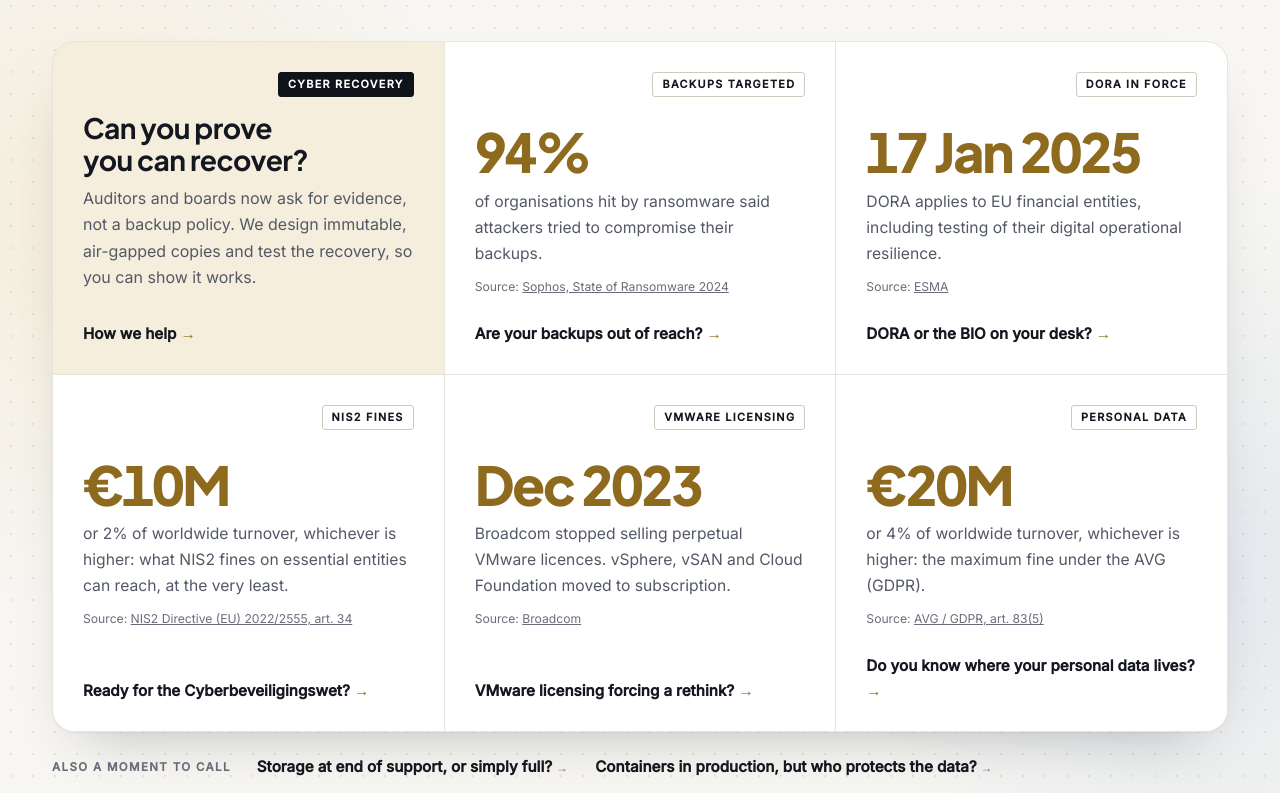
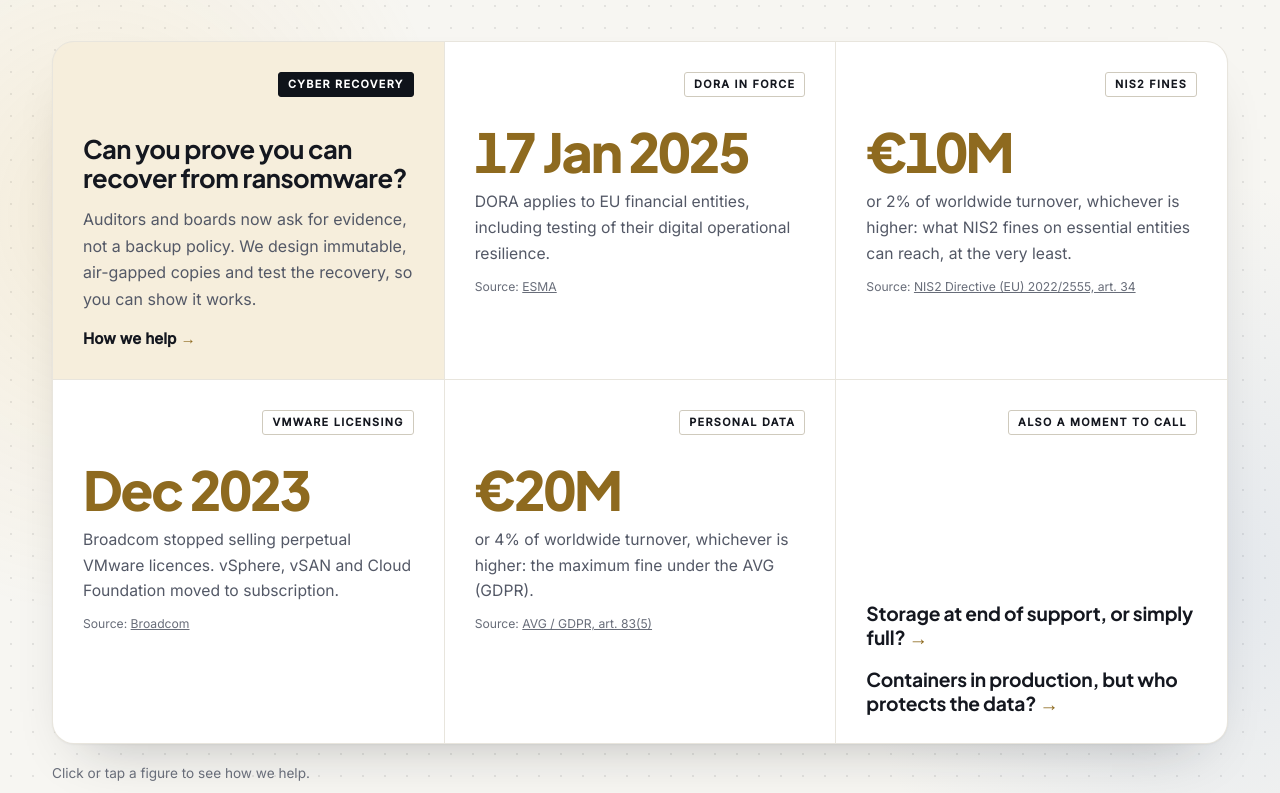
Before and after one commit to FrenckGyamfi/FrenckGyamfi, an Astro site in the folder website/: page / in a window 1280 px wide. Shown: the part 1347-2140 px from the top of the page. Built offline with nearby package versions, Linux system fonts and the light colour scheme; Astro itself is replaced by a stand-in of ours; animation ran at ten frames a second.

Commit message:
When to call us: tiles unfold their title and answer on click, like Rubrik
Every tile shows a sourced figure; clicking one tints it and swaps the figure for
the challenge question, explanation and link. Storage and containers move into a
sixth tile. The site script is now always inlined so the page keeps working from
disk and from a subfolder.

Co-Authored-By: Claude Opus 5.5 <noreply@anthropic.com>
Claude-Session: https://claude.ai/code/session_01RDboWy3qHDF1wzNq4jY69M

```diff
--- a/website/src/data/content.json
+++ b/website/src/data/content.json
@@ -60,21 +60,15 @@
     "eyebrow": "Challenges we solve",
     "title": "When to call us<span class=\"hl\">.</span>",
     "intro": "Resilience isn't optional anymore. When one of these is on your desk, that is the moment to call. They are the questions we hear most from infrastructure managers, architects and CISOs.",
-    "feature": {
-      "tag": "Cyber recovery",
-      "title": "Can you prove you can recover?",
-      "text": "Auditors and boards now ask for evidence, not a backup policy. We design immutable, air-gapped copies and test the recovery, so you can show it works.",
-      "href": "#svc-backup",
-      "link": "How we help"
-    },
     "stats": [
       {
-        "tag": "Backups targeted",
+        "tag": "Cyber recovery",
         "figure": "94%",
         "caption": "of organisations hit by ransomware said attackers tried to compromise their backups.",
         "source": "Sophos, State of Ransomware 2024",
         "sourceUrl": "https://www.sophos.com/en-us/press/press-releases/2024/04/ransomware-payments-increase-500-last-year-finds-sophos-state",
-        "question": "Are your backups out of reach?",
+        "title": "Can you prove you can recover from ransomware?",
+        "text": "Auditors and boards now ask for evidence, not a backup policy. We design immutable, air-gapped copies and test the recovery, so you can show it works.",
         "href": "#svc-backup"
       },
       {
@@ -83,7 +77,8 @@
         "caption": "DORA applies to EU financial entities, including testing of their digital operational resilience.",
         "source": "ESMA",
         "sourceUrl": "https://www.esma.europa.eu/digital-operational-resilience-act-dora",
-        "question": "DORA or the BIO on your desk?",
+        "title": "DORA or the BIO on your desk?",
+        "text": "Financial entities must comply with DORA since January 2025, and government works to the BIO. We turn those requirements into concrete resilience and recovery measures.",
         "href": "#first-engagement"
       },
       {
@@ -92,7 +87,8 @@
         "caption": "or 2% of worldwide turnover, whichever is higher: what NIS2 fines on essential entities can reach, at the very least.",
         "source": "NIS2 Directive (EU) 2022/2555, art. 34",
         "sourceUrl": "https://eur-lex.europa.eu/eli/dir/2022/2555/oj",
-        "question": "Ready for the Cyberbeveiligingswet?",
+        "title": "Ready for the Cyberbeveiligingswet?",
+        "text": "NIS2 comes into Dutch law through the Cyberbeveiligingswet. We turn its requirements into concrete resilience and recovery measures, starting with the systems you cannot do without.",
         "href": "#first-engagement"
       },
       {
@@ -101,7 +97,8 @@
         "caption": "Broadcom stopped selling perpetual VMware licences. vSphere, vSAN and Cloud Foundation moved to subscription.",
         "source": "Broadcom",
         "sourceUrl": "https://news.broadcom.com/news/vmware-by-broadcom-business-transformation",
-        "question": "VMware licensing forcing a rethink?",
+        "title": "VMware licensing forcing a rethink?",
+        "text": "Since the Broadcom acquisition many organisations face new VMware licensing and higher costs. We map your options: right-size, move to VMware Cloud Foundation, or shift workloads to Hyper-V or the cloud.",
         "href": "#svc-virt"
       },
       {
@@ -110,11 +107,11 @@
         "caption": "or 4% of worldwide turnover, whichever is higher: the maximum fine under the AVG (GDPR).",
         "source": "AVG / GDPR, art. 83(5)",
         "sourceUrl": "https://eur-lex.europa.eu/eli/reg/2016/679/oj",
-        "question": "Do you know where your personal data lives?",
+        "title": "Do you know where your personal data lives?",
+        "text": "BSN numbers, HR files and medical records end up spread across shares and backups. We find, classify and protect them under the AVG (GDPR).",
         "href": "#svc-cleanup"
       }
     ],
-    "alsoLabel": "Also a moment to call",
     "also": [
       {
         "question": "Storage at end of support, or simply full?",
@@ -124,7 +121,10 @@
         "question": "Containers in production, but who protects the data?",
         "href": "#svc-k8s"
       }
-    ]
+    ],
+    "link": "How we help",
+    "hint": "Click or tap a figure to see how we help.",
+    "alsoTag": "Also a moment to call"
   },
   "offer": {
     "eyebrow": "Your first engagement",
--- a/website/src/layouts/Base.astro
+++ b/website/src/layouts/Base.astro
@@ -3,6 +3,7 @@ import '../styles/global.css';
 import content from '../data/content.json';
 import Header from '../components/Header.astro';
 import Footer from '../components/Footer.astro';
+import siteJs from '../scripts/site.js?raw';
 
 interface Props { title?: string; description?: string; path?: string; noindex?: boolean; }
 const { meta } = content;
@@ -13,6 +14,7 @@ const url = meta.url + path;
 <html lang="en">
 <head>
   <meta charset="utf-8">
+  <script is:inline>document.documentElement.classList.add('js')</script>
   <meta name="viewport" content="width=device-width, initial-scale=1, viewport-fit=cover">
   <title>{title}</title>
   <meta name="description" content={description}>
@@ -51,6 +53,6 @@ const url = meta.url + path;
   </main>
   <Footer />
   <a class="to-top" href="#top" aria-label="Back to top"><svg viewBox="0 0 18 18" fill="none" stroke-width="2"><path d="M9 15V3M4 8l5-5 5 5"/></svg></a>
-  <script src="../scripts/site.js"></script>
+  <script is:inline set:html={siteJs} />
 </body>
 </html>
--- a/website/src/pages/index.astro
+++ b/website/src/pages/index.astro
@@ -30,23 +30,33 @@ const { hero, challenges, offer, services, sectors, platforms, method, faq, cont
     <div class="wrap">
       <Head {...challenges} />
       <div class="whynow">
-        <a class="wn-tile wn-feature" href={challenges.feature.href}>
-          <span class="wn-tag solid">{challenges.feature.tag}</span>
-          <h3>{challenges.feature.title}</h3>
-          <p>{challenges.feature.text}</p>
-          <span class="wn-link">{challenges.feature.link} <span aria-hidden="true">→</span></span>
-        </a>
-        {challenges.stats.map((t) => (
-          <div class="wn-tile">
+        {challenges.stats.map((t, i) => (
+          <div class:list={['wn-tile', 'wn-fold', { open: i === 0 }]}>
             <span class="wn-tag">{t.tag}</span>
-            <p class="wn-figure">{t.figure}</p>
-            <p class="wn-caption">{t.caption}</p>
-            <p class="wn-source">Source: <a href={t.sourceUrl} target="_blank" rel="noopener">{t.source}</a></p>
-            <a class="wn-link" href={t.href}>{t.question} <span aria-hidden="true">→</span></a>
+            <div class="wn-body">
+              <div class="wn-stat">
+                <p class="wn-figure">{t.figure}</p>
+                <p class="wn-caption">{t.caption}</p>
+                <p class="wn-source">Source: <a href={t.sourceUrl} target="_blank" rel="noopener">{t.source}</a></p>
+              </div>
+              <div class="wn-open">
+                <h3 class="wn-q"><button type="button" class="wn-toggle" aria-expanded={i === 0 ? 'true' : 'false'} aria-controls={'wn-p' + i}>{t.title}</button></h3>
+                <div class="wn-panel" id={'wn-p' + i}>
+                  <p>{t.text}</p>
+                  <a class="wn-link" href={t.href}>{challenges.link} <span aria-hidden="true">→</span></a>
+                </div>
+              </div>
+            </div>
           </div>
         ))}
+        <div class="wn-tile wn-more">
+          <span class="wn-tag">{challenges.alsoTag}</span>
+          <div class="wn-more-links">
+            {challenges.also.map((a) => <a href={a.href}>{a.question} <span aria-hidden="true">→</span></a>)}
+          </div>
+        </div>
       </div>
-      <p class="wn-also"><span>{challenges.alsoLabel}</span>{challenges.also.map((a) => <a href={a.href}>{a.question} <span aria-hidden="true">→</span></a>)}</p>
+      <p class="wn-hint">{challenges.hint}</p>
     </div>
   </section>
 
--- a/website/src/styles/global.css
+++ b/website/src/styles/global.css
@@ -139,23 +139,45 @@ h3 { font-weight: 700; letter-spacing: -0.02em; }
 .wn-caption { color: var(--muted); font-size: .98rem; max-width: 26rem; }
 .wn-source { font-size: .76rem; color: var(--dim); }
 .wn-source a { color: inherit; }
-.wn-link { margin-top: auto; padding-top: 14px; font-weight: 600; font-size: .95rem; color: var(--text); text-decoration: none; }
+.wn-link { font-weight: 600; font-size: .95rem; color: var(--text); text-decoration: none; }
 .wn-link span { display: inline-block; color: var(--gold-deep); transition: transform .2s ease; }
-.wn-tile:hover .wn-link span, .wn-link:hover span { transform: translateX(4px); }
 .wn-link:hover { color: var(--gold-deep); }
-.wn-feature { background: #F6EEDC; justify-content: flex-start; }
-.wn-feature:hover { background: #F2E7CF; }
-.wn-feature h3 { margin-top: auto; font-size: clamp(1.5rem, 2.2vw, 1.9rem); line-height: 1.12; }
-.wn-feature p { color: var(--muted); max-width: 26rem; }
-.wn-feature .wn-link { margin-top: 6px; }
-.wn-also { display: flex; flex-wrap: wrap; align-items: center; gap: 10px 26px; margin-top: 22px; font-size: .95rem; }
-.wn-also span:first-child { font: 600 .72rem var(--body); letter-spacing: .12em; text-transform: uppercase; color: var(--dim); }
-.wn-also a { color: var(--text); font-weight: 600; text-decoration: none; }
-.wn-also a span { color: var(--gold-deep); }
-.wn-also a:hover { color: var(--gold-deep); }
-@media (prefers-reduced-motion: reduce) { .wn-tile, .wn-link span { transition: none; } }
+.wn-link:hover span { transform: translateX(4px); }
+/* Rubrik-style tiles: a figure by default; the tile you click becomes the tinted one and unfolds its title and answer */
+.wn-body { display: grid; flex: 1; }
+.wn-stat, .wn-open { grid-area: 1 / 1; display: flex; flex-direction: column; gap: 10px; min-width: 0; }
+.wn-open { justify-content: flex-end; }
+.wn-q { font-size: clamp(1.35rem, 2vw, 1.7rem); line-height: 1.15; max-width: 22rem; margin-bottom: 4px; }
+.wn-toggle { padding: 0; border: 0; background: none; font: inherit; color: inherit; text-align: left; letter-spacing: inherit; }
+.wn-panel { display: flex; flex-direction: column; gap: 14px; }
+.wn-panel p { color: var(--muted); max-width: 26rem; }
+.js .wn-fold { cursor: pointer; }
+.js .wn-fold.open { cursor: auto; background: #F6EEDC; }
+.js .wn-fold:not(.open):hover { background: #FFFCF5; }
+.js .wn-fold:not(.open):hover .wn-figure { color: var(--gold-line); }
+.js .wn-fold.open .wn-tag { background: var(--ink); border-color: var(--ink); color: #FFFFFF; }
+.js .wn-stat, .js .wn-panel { transition: opacity .35s ease, transform .35s cubic-bezier(.2,.7,.2,1), visibility 0s; }
+.js .wn-fold.open .wn-stat { opacity: 0; transform: translateY(-10px); visibility: hidden; transition: opacity .2s ease, transform .2s ease, visibility 0s linear .2s; }
+.js .wn-fold:not(.open) .wn-panel { opacity: 0; transform: translateY(14px); visibility: hidden; transition: opacity .2s ease, transform .2s ease, visibility 0s linear .2s; }
+.js .wn-q { transition: opacity .35s ease .05s, transform .35s cubic-bezier(.2,.7,.2,1) .05s; }
+.js .wn-fold:not(.open) .wn-q { opacity: 0; transform: translateY(14px); }
+.js .wn-fold:not(.open) .wn-toggle { cursor: pointer; }
+.js .wn-toggle:focus-visible { outline: none; }
+.js .wn-fold:has(.wn-toggle:focus-visible) { outline: 2px solid var(--gold-line); outline-offset: -3px; }
+.js .wn-fold:not(.open):has(.wn-toggle:focus-visible) .wn-q { opacity: 1; transform: none; }
+.js .wn-fold:not(.open):has(.wn-toggle:focus-visible) .wn-stat { opacity: .08; }
+html:not(.js) .wn-open { grid-area: 2 / 1; margin-top: 22px; }
+.wn-more { justify-content: space-between; }
+.wn-more-links { display: flex; flex-direction: column; gap: 18px; margin-top: auto; }
+.wn-more-links a { font: 700 1.2rem/1.25 var(--display); letter-spacing: -0.01em; color: var(--text); text-decoration: none; max-width: 22rem; }
+.wn-more-links a span { color: var(--gold-deep); display: inline-block; transition: transform .2s ease; }
+.wn-more-links a:hover { color: var(--gold-deep); }
+.wn-more-links a:hover span { transform: translateX(4px); }
+.wn-hint { margin-top: 18px; font-size: .85rem; color: var(--dim); }
+html:not(.js) .wn-hint { display: none; }
+@media (prefers-reduced-motion: reduce) { .wn-tile, .wn-link span, .js .wn-stat, .js .wn-panel, .js .wn-q { transition: none !important; } }
 @media (max-width: 960px) { .whynow { grid-template-columns: 1fr 1fr; } }
-@media (max-width: 620px) { .whynow { grid-template-columns: 1fr; } .wn-tile { min-height: 0; padding: 24px 22px; } .wn-feature h3 { margin-top: 18px; } }
+@media (max-width: 620px) { .whynow { grid-template-columns: 1fr; } .wn-tile { min-height: 230px; padding: 24px 22px; } }
 
 /* first engagement */
 .offer { display: grid; grid-template-columns: 1.1fr 1fr; gap: clamp(32px, 5vw, 72px); align-items: start; padding: clamp(28px, 5vw, 56px); border-radius: 28px; background: rgba(255,255,255,.045); border: 1px solid rgba(255,255,255,.12); box-shadow: 0 40px 90px -50px rgba(0,0,0,.7); }
```
Also changed, not shown: website/src/scripts/site.js (+16 -0 lines).
